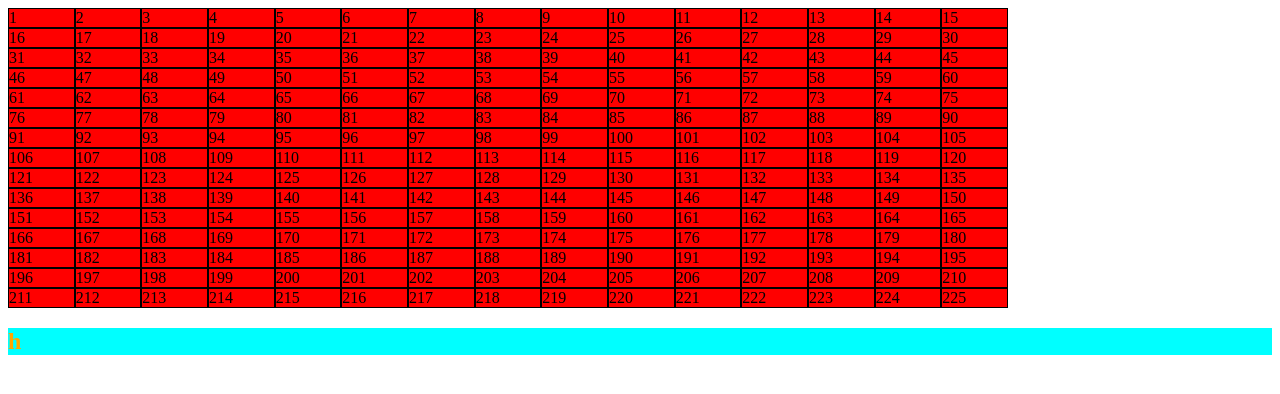
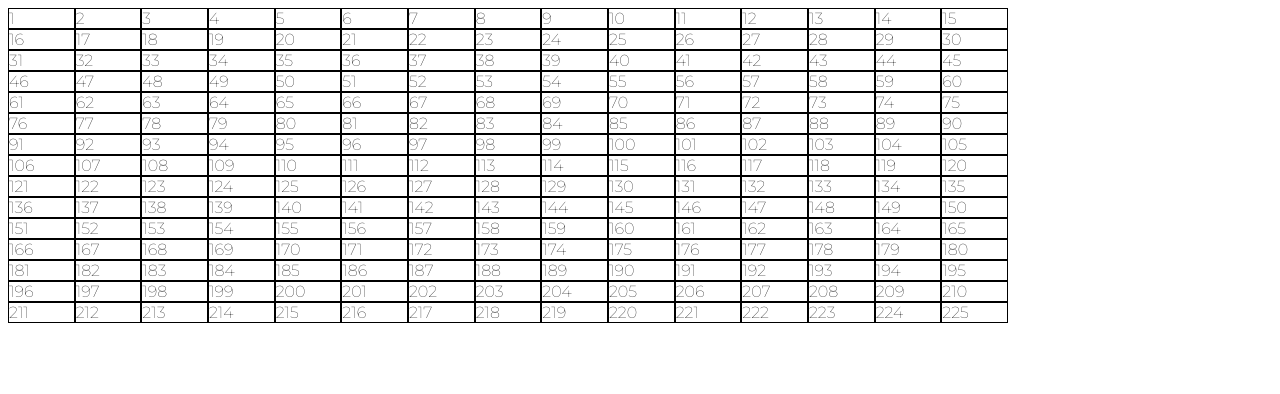
Before and after one commit to kevinolson1836/hackathon, a Flask app: page / in a window 1280 px wide. Shown: the top 394 px of the page. Run offline with Flask 2, Linux system fonts and the light colour scheme.

Commit message:
HAHA YEAH

```diff
--- a/static/script.js
+++ b/static/script.js
@@ -17,7 +17,7 @@ window.onload = function () {
     let column = 1;
     for (let i = 1; i <= celltot; i++) {
         let cell = document.createElement('div');
-        cell.style.border = '1px solid black';
+        cell.style.border = '.1px solid black';
         cell.style.gridRow = row;
         cell.style.gridColumn = column;
         cell.textContent = i;
--- a/static/style.css
+++ b/static/style.css
@@ -1,8 +1,8 @@
 .grid {
-    background-color: red;
+    font-family: 'Montserrat', sans-serif;
 }
 
-.fart{
+/* .fart{
     background-color: aqua;
     color: orange;
-}
+} */
--- a/templates/index.html
+++ b/templates/index.html
@@ -1,20 +1,33 @@
 <!DOCTYPE html>
 <html lang="en">
+
 <head>
     <meta charset="UTF-8">
     <meta http-equiv="X-UA-Compatible" content="IE=edge">
     <meta name="viewport" content="width=device-width, initial-scale=1.0">
     <title>TEST</title>
     <script type="text/javascript" src="{{ url_for('static', filename = 'script.js') }}"></script>
-    <link type="text/css" rel="stylesheet" href="{{ url_for('static', filename='style.css') }}"/>
+    <link type="text/css" rel="stylesheet" href="{{ url_for('static', filename='style.css') }}" />
+    <link rel="preconnect" href="https://fonts.googleapis.com">
+    <link rel="preconnect" href="https://fonts.gstatic.com" crossorigin>
+    <link href="https://fonts.googleapis.com/css2?family=Montserrat:wght@100&display=swap" rel="stylesheet">
 </head>
+
 <body>
     <!--<h1 id="output"></h1>-->
     <div style="width: 1000px;">
-        <div class="grid"></div>
+        <div id="grid" class="grid"></div>
     </div>
-    <div class="fart">
+    <ul>
+        {% for grid in grid %}
+
+        <li>In the Host text box, you entered: {{ grid }}</li>
+
+        {% endfor %}
+    </ul>
+    <!--<div class="fart">
         <h2>h</h2>
-    </div>
+    </div>-->
 </body>
+
 </html>
```
